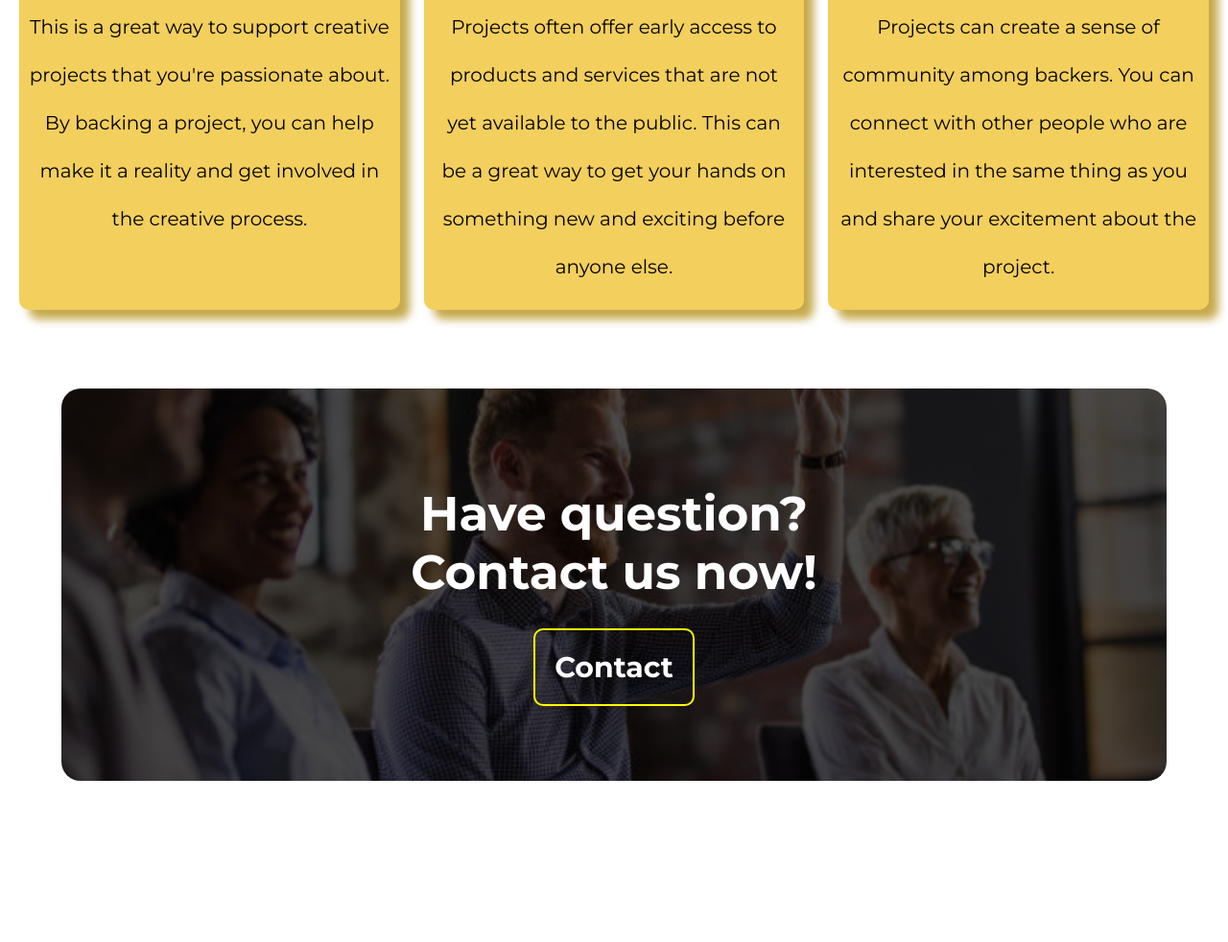
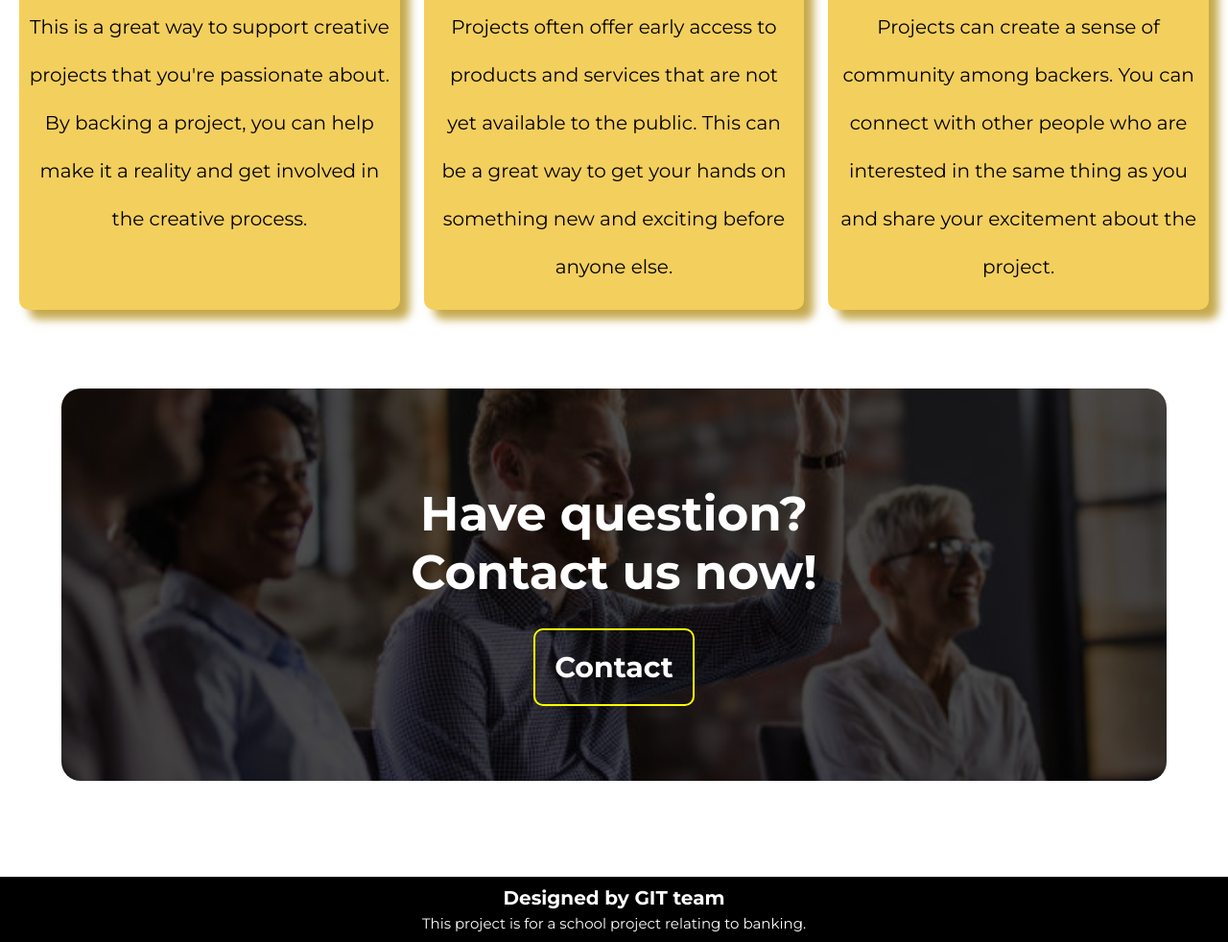
Before and after one commit to connorngr/Web-project, a plain HTML site: page index.html in a window 1280 px wide. Shown: the part 1190-2172 px from the top of the page at 96% size. Before the commit the page ends 2104 px from the top, so only its background shows below. Drawn offline with Linux system fonts and the light colour scheme.

Commit message:
Finished landing page

```diff
--- a/index.html
+++ b/index.html
@@ -66,6 +66,10 @@
             </h1>
             <a href="mailto:hoanganhbr03@gmail.com">Contact</a>
         </section>
+        <section class="footer">
+            <h2>Designed by GIT team</h2>
+            <p>This project is for a school project relating to banking.</p>
+        </section>
     <!-- JavaScript code -->
     <script>
         var navLink = document.getElementById("navLink")
--- a/style.css
+++ b/style.css
@@ -254,3 +254,18 @@ nav .fa {
     background-color: yellow;
     color: black;
 }
+
+/* footer */
+.footer {
+    text-align: center;
+    background-color: black;
+    color: white;
+    padding: 10px;
+}
+.footer h2 {
+    font-size: 20px;
+    margin-bottom: 5px;
+}
+.footer p {
+    font-size: 15px;
+}
```
